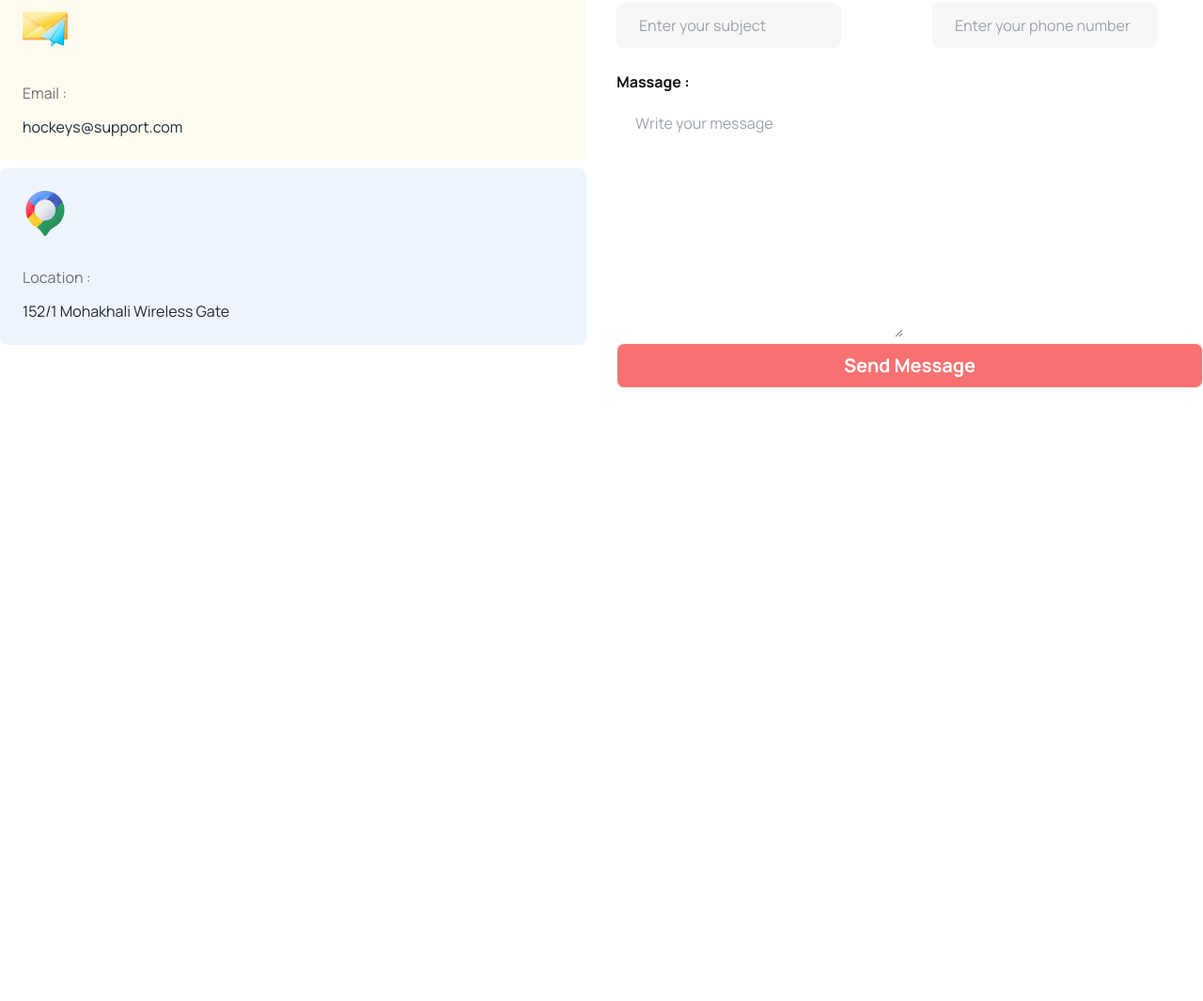
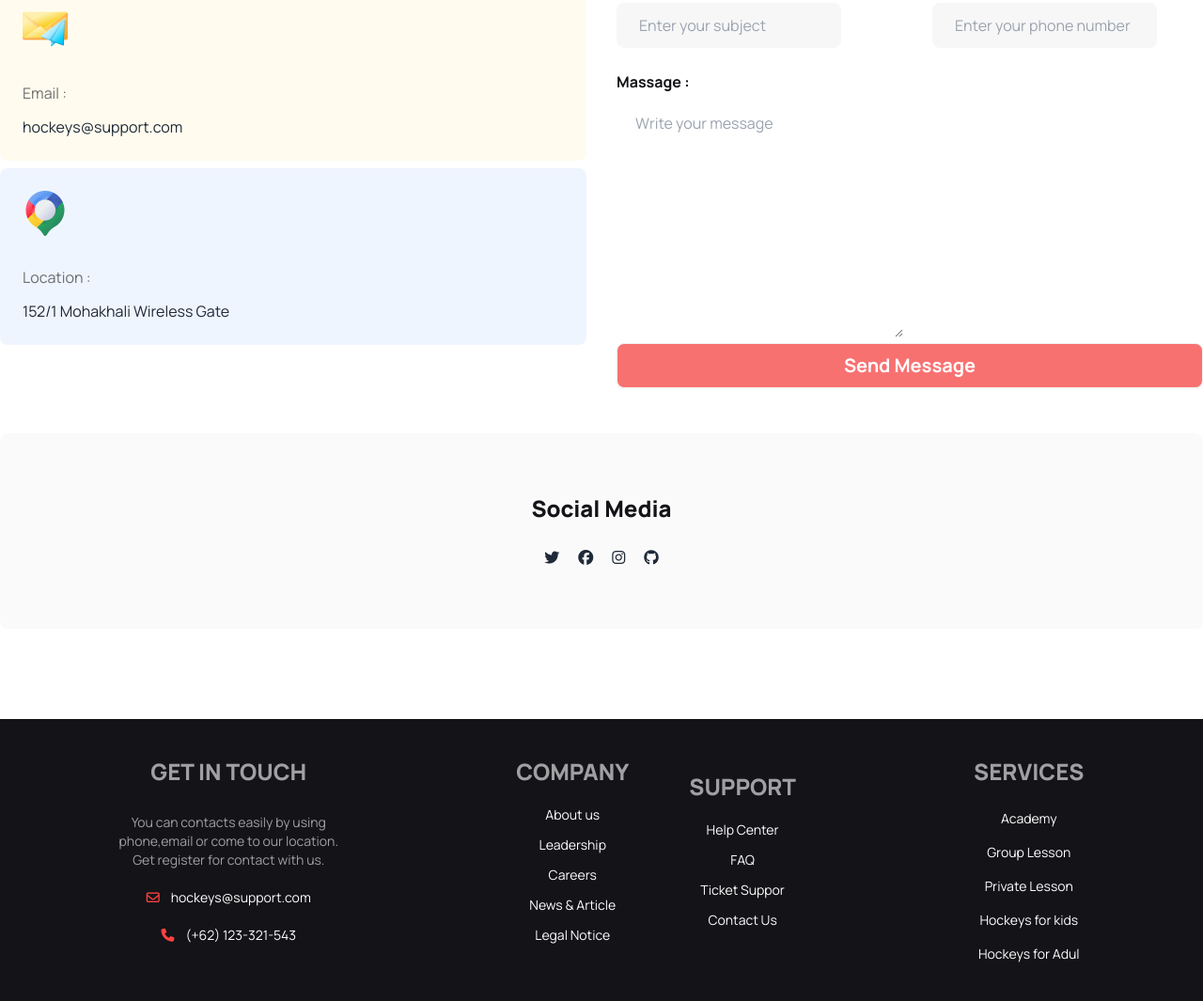
Before and after one commit to reduanhaiderrifat/Assainment-3, a plain HTML site: page index.html in a window 1280 px wide. Shown: the part 4752-5817 px from the top of the page at 94% size. Before the commit the page ends 5165 px from the top, so only its background shows below. Drawn offline with nearby package versions, Linux system fonts and the light colour scheme.

Commit message:
added footer

```diff
--- a/index.html
+++ b/index.html
@@ -516,6 +516,61 @@
              </div>
         </div>
       </section>
+                 <!-- ?social media -->
+      <section class="my-12">
+           <div class="text-center bg-[#0D0D1205] rounded-lg py-16">
+                 <h2 class="text-2xl text-[#131318] font-extrabold">Social Media</h2>
+                 <span class="flex justify-center gap-5 mt-6">
+                  <a href="https://twitter.com/?lang=en"><i class="fa-brands fa-twitter"></i></a>
+                  <a href="https://www.facebook.com/"><i class="fa-brands fa-facebook"></i></a>
+                  <a href="https://www.instagram.com/"><i class="fa-brands fa-instagram"></i></a>
+                  <a href="https://github.com/"><i class="fa-brands fa-github"></i></a>
+                 </span>
+           </div>
+      </section>
     </main>
+    <!-- footer -->
+    <footer class="   footer p-10  bg-[#131318] text-white  mt-24 ">
+      <nav class="  flex flex-col text-center items-center mx-auto space-y-3 lg:space-y-3">
+        <header class="footer-title text-2xl font-extrabold  ">Get In Touch</header>
+        <p class="text-[#ffffff99]">You can contacts easily by using <br> phone,email or come to our location. <br> Get register for contact with us.</p>
+        <div class="flex items-center gap-3">
+          <span style="color: #FF4240;"><i class="fa-regular fa-envelope "></i></span>
+          <p>hockeys@support.com</p>
+        </div>
+        <div class="flex items-center gap-3">
+        <span style="color:#FF4240 ;">  <i class="fa-solid fa-phone"></i></span>
+          <p>(+62) 123-321-543</p>
+        </div>
+
+      </nav>
+      <div class="flex sm:gap-16 text-center items-center mx-auto">
+      <nav class="flex flex-col space-y-4 lg:space-y-3">
+        <header class="footer-title text-2xl font-extrabold ">Company</header>
+        <a class="link link-hover">About us</a>
+        <a class="link link-hover">Leadership</a>
+        <a class="link link-hover">Careers</a>
+        <a class="link link-hover">News & Article</a>
+        <a class="link link-hover">Legal Notice</a>
+      </nav>
+      <nav class="flex flex-col space-y-4 lg:space-y-3">
+        <header class="footer-title text-2xl font-extrabold">Support</header>
+        <a class="link link-hover">Help Center</a>
+        <a class="link link-hover">FAQ</a>
+        <a class="link link-hover">Ticket Suppor</a>
+        <a class="link link-hover">Contact Us</a>
+      </nav>
+    </div>
+      <nav class="flex flex-col text-center items-center mx-auto space-y-3 lg:space-y-2">
+        <header class="footer-title text-2xl font-extrabold">Services</header>
+        <a class="link link-hover">Academy</a>
+        <a class="link link-hover">Group Lesson</a>
+        <a class="link link-hover">Private Lesson</a>
+        <a class="link link-hover">Hockeys for kids</a>
+        <a class="link link-hover">Hockeys for Adul</a>
+      </nav>
+
+
+    </footer>
 </body>
 </html>
```
